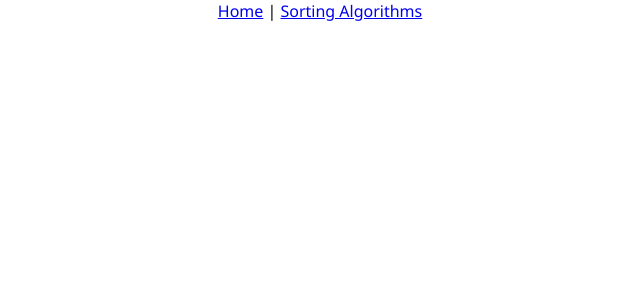
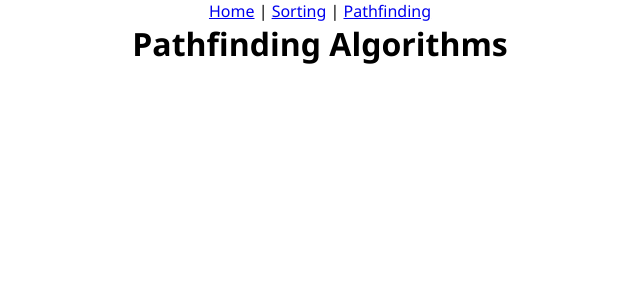
Before and after one commit to aakashkcx/algorithms, a Vue app: page /pathfinding in a window 1280 px wide. Shown: the top 300 px of the page, without its empty margins (320-960 px from the left). Built offline with nearby package versions, Linux system fonts and the light colour scheme.

Commit message:
Add pathfinding route, rename sorting, ... - rename SortingAlgorithms to Sorting - add pathfinding route - move Home to route folder - fix display name

```diff
--- a/src/App.vue
+++ b/src/App.vue
@@ -2,7 +2,8 @@
   <div>
     <nav>
       <router-link to="/">Home</router-link> |
-      <router-link to="/sorting-algorithms">Sorting Algorithms</router-link>
+      <router-link to="/sorting">Sorting</router-link> |
+      <router-link to="/pathfinding">Pathfinding</router-link>
     </nav>
     <router-view />
   </div>
--- /dev/null
+++ b/src/Pathfinding/index.vue
@@ -0,0 +1,13 @@
+<template>
+  <div>
+    <h1>Pathfinding Algorithms</h1>
+  </div>
+</template>
+
+<script>
+export default {
+  name: "Pathfinding",
+};
+</script>
+
+<style scoped></style>
--- a/src/SortingAlgorithms/Display.vue
+++ b/src/Sorting/Display.vue
@@ -11,7 +11,7 @@
 
 <script>
 export default {
-  name: "display",
+  name: "Display",
   props: ["array"],
 };
 </script>
--- a/src/SortingAlgorithms/index.vue
+++ b/src/Sorting/index.vue
@@ -39,7 +39,7 @@ import {
 } from "./sorts";
 
 export default {
-  name: "SortingAlgorithms",
+  name: "Sorting",
   components: { Display },
 
   data() {
--- a/src/router.js
+++ b/src/router.js
@@ -1,7 +1,5 @@
 import Vue from "vue";
 import VueRouter from "vue-router";
-
-import Home from "./Home";
 
 Vue.use(VueRouter);
 
@@ -9,12 +7,17 @@ const routes = [
   {
     path: "/",
     name: "Home",
-    component: Home,
+    component: () => import("./Home/"),
   },
   {
-    path: "/sorting-algorithms",
-    name: "Sorting Algorithms",
-    component: () => import("./SortingAlgorithms/"),
+    path: "/sorting",
+    name: "Sorting",
+    component: () => import("./Sorting/"),
+  },
+  {
+    path: "/pathfinding",
+    name: "Pathfinding",
+    component: () => import("./Pathfinding/"),
   },
 ];
 
```
Also changed, not shown: src/Home/index.vue (renamed from src/Home.vue), src/Sorting/SortingLinkedList.js (renamed from src/SortingAlgorithms/SortingLinkedList.js), src/Sorting/sorts.js (renamed from src/SortingAlgorithms/sorts.js).
